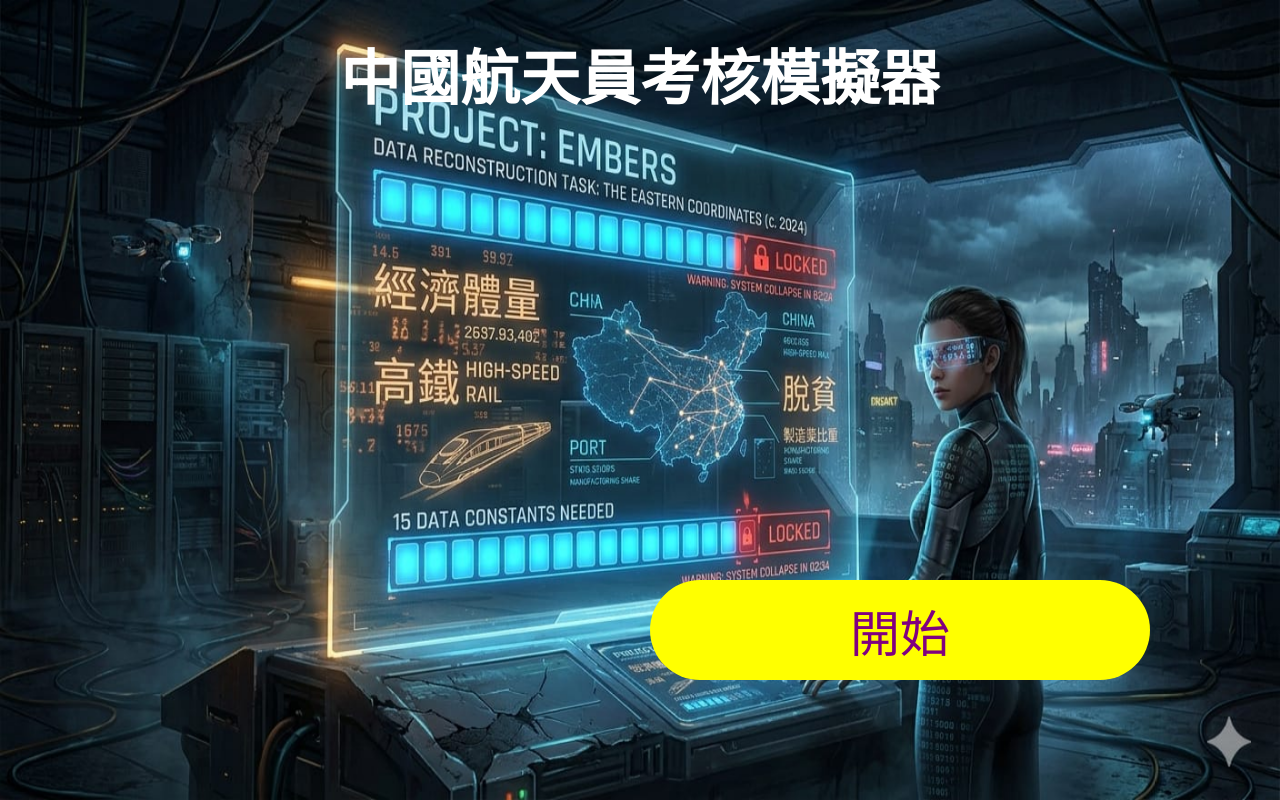
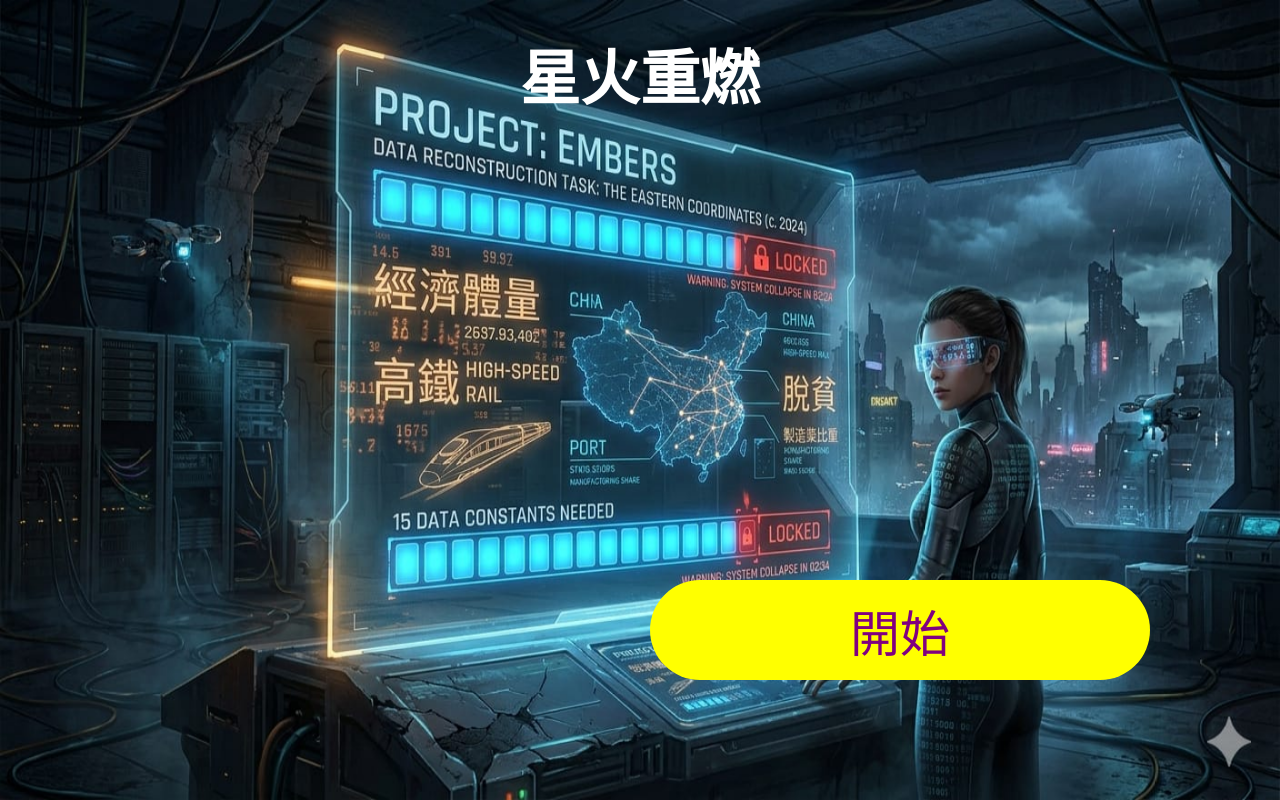
Before and after one commit to Thomas-CX-9/Visual-Studio-Code, a Python web app: template template/index.html in a window 1280 px wide. Run offline with Jinja, Linux system fonts and the light colour scheme; the template is opened without the code that fills it, so the values that code supplies are empty.

Commit message:
Update index.html

```diff
--- a/template/index.html
+++ b/template/index.html
@@ -42,7 +42,7 @@
     </style>
     <body>
         <img src = '{{url_for("static", filename = "images/bgOfMainPage.jpeg")}}' class="backgroud"/>
-        <h1 id="title">中國航天員考核模擬器</h1>
+        <h1 id="title">星火重燃</h1>
         <button id="start" onclick="start('dialog');">開始</button>
         <script src="controller.js"></script>
     </body>
```
